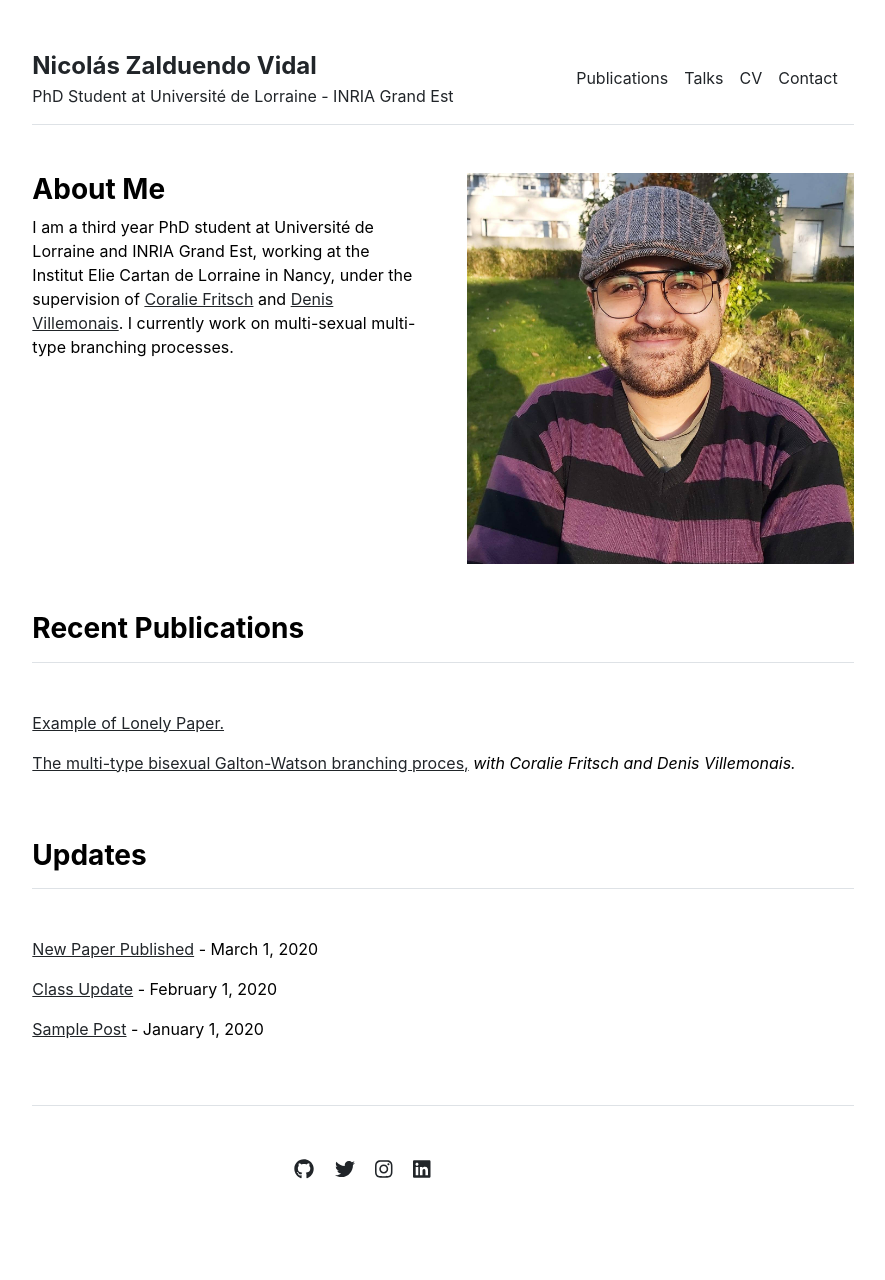
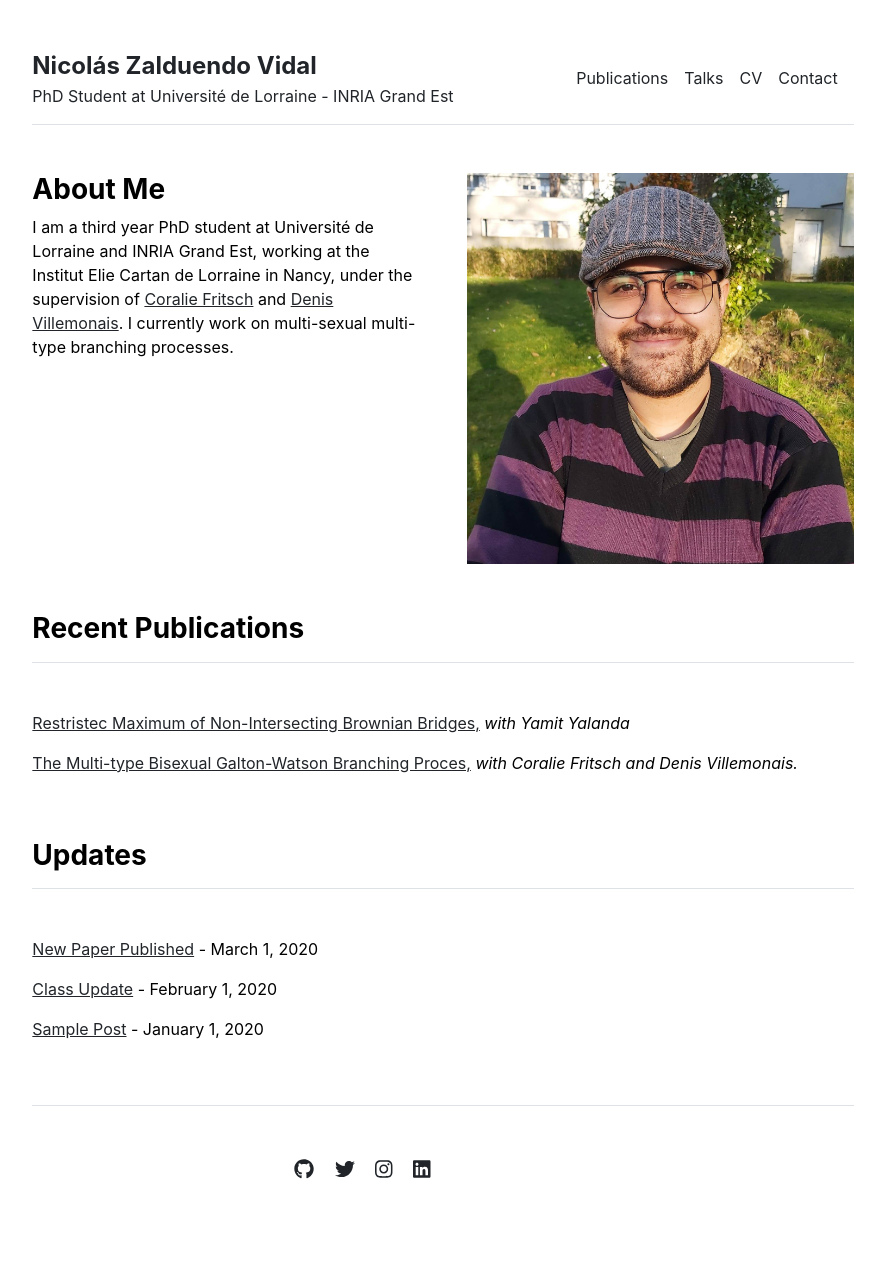
Before and after one commit to nzalduendo/nzalduendo.github.io, a Jekyll site: the page built from index.md, in a window 1280 px wide. Shown: the whole page, without its empty margins (197-1082 px from the left). Built offline with Jekyll 4.4.1, drawn with Linux system fonts in a browser that asks for light colours.

Commit message:
Update publications.yml

```diff
--- a/_data/publications.yml
+++ b/_data/publications.yml
@@ -1,7 +1,7 @@
 featured:
-- {name: 'Example of Lonely Paper.', url: 'https://arxiv.org/abs/2206.09622', contributors: 'None'}
-- {name: 'The multi-type bisexual Galton-Watson branching proces,', url: 'https://arxiv.org/abs/2206.09622', contributors: 'Coralie Fritsch and Denis Villemonais.'}
+- {name: 'Restristec Maximum of Non-Intersecting Brownian Bridges,', url: '/publications/BrownianBridges.pdf', contributors: 'Yamit Yalanda'}
+- {name: 'The Multi-type Bisexual Galton-Watson Branching Proces,', url: 'https://arxiv.org/abs/2206.09622', contributors: 'Coralie Fritsch and Denis Villemonais.'}
 
 index:
-- {name: 'Example of Lonely Paper.', url: 'https://arxiv.org/abs/2206.09622', contributors: 'None'}
+- {name: 'Restristec Maximum of Non-Intersecting Brownian Bridges,', url: '/publications/BrownianBridges.pdf', contributors: 'Yamit Yalanda'}
 - {name: 'The multi-type bisexual Galton-Watson branching process,', url: 'https://arxiv.org/abs/2206.09622', contributors: 'Coralie Fritsch and Denis Villemonais.'}
```
